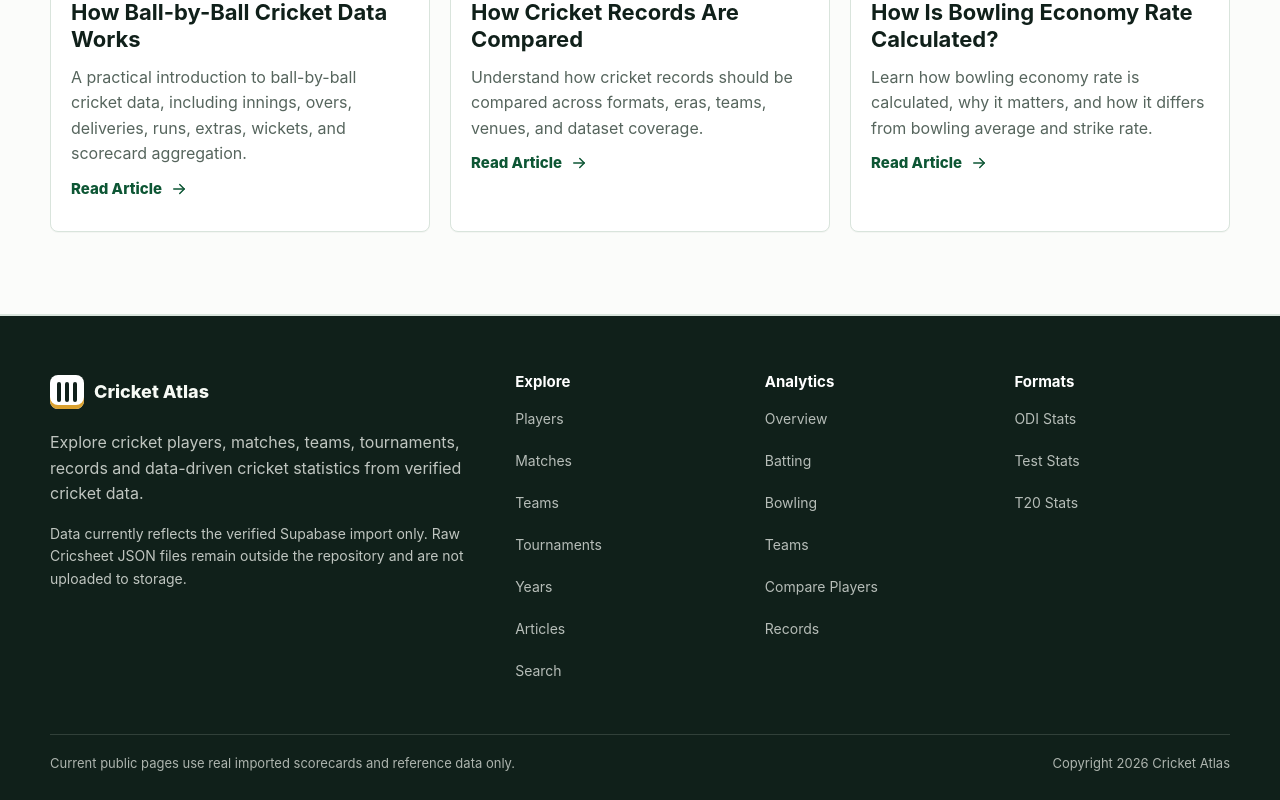
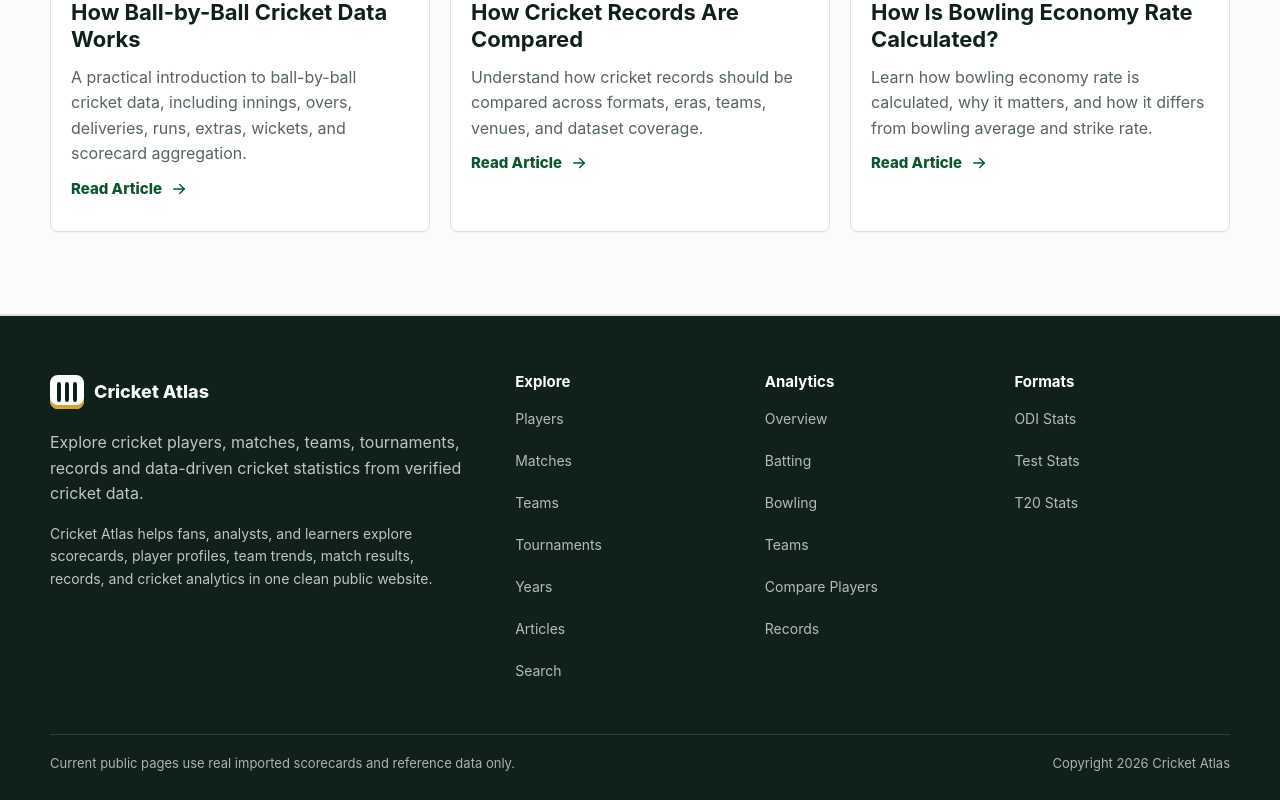
Before and after one commit to Zeeshan-py/Cricket-Analytics, a Next.js app: page / in a window 1280 px wide. Shown: the part 3258-4058 px from the top of the page. Built offline with nearby package versions, Linux system fonts and the light colour scheme; no server answers; the database is empty.

Commit message:
Update footer website intro

```diff
--- a/components/layout/Footer.tsx
+++ b/components/layout/Footer.tsx
@@ -17,7 +17,7 @@ export function Footer() {
           </Link>
           <p>{siteConfig.description}</p>
           <p className="footer-note">
-            Data currently reflects the verified Supabase import only. Raw Cricsheet JSON files remain outside the repository and are not uploaded to storage.
+            Cricket Atlas helps fans, analysts, and learners explore scorecards, player profiles, team trends, match results, records, and cricket analytics in one clean public website.
           </p>
         </div>
 
```
